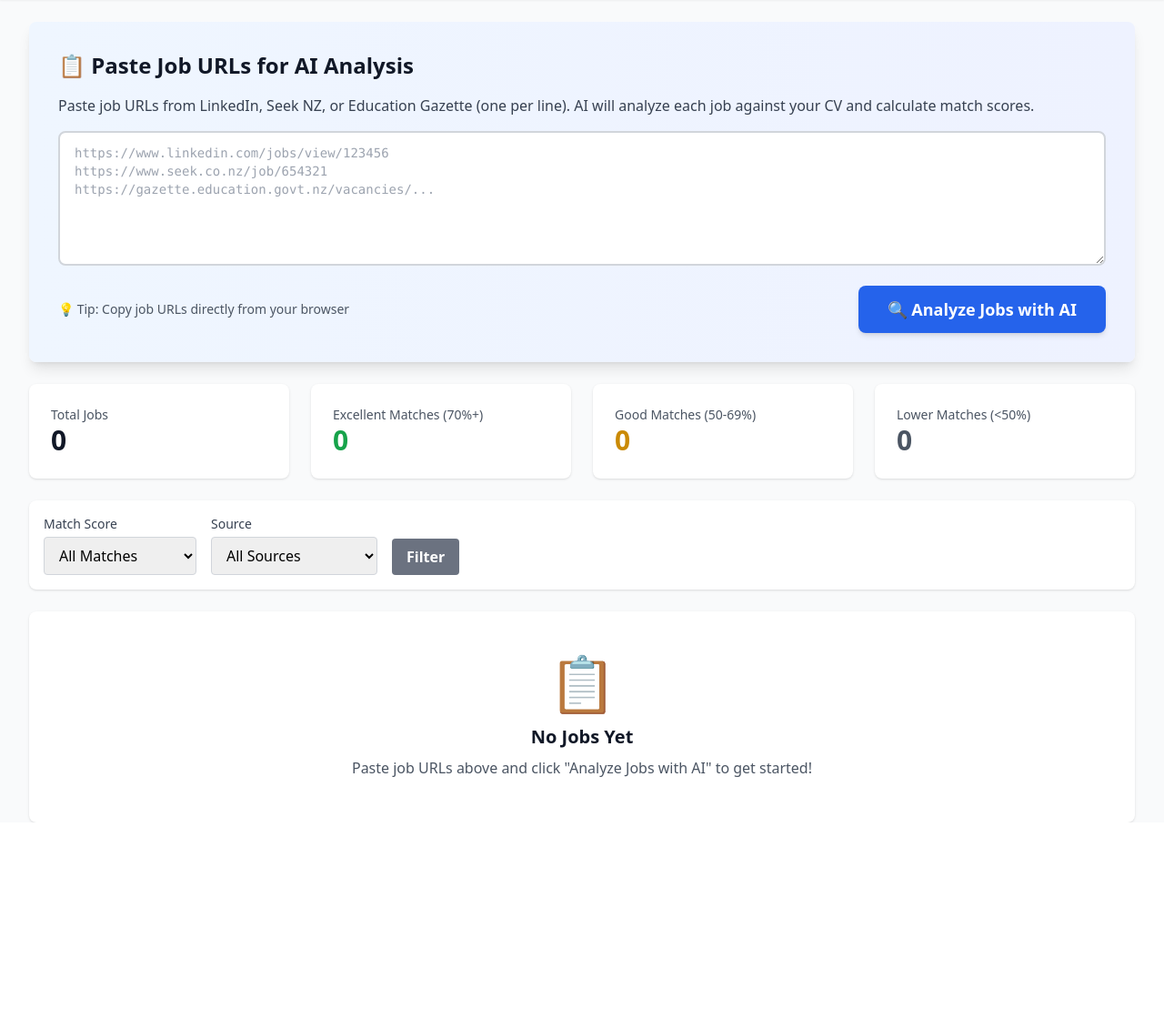
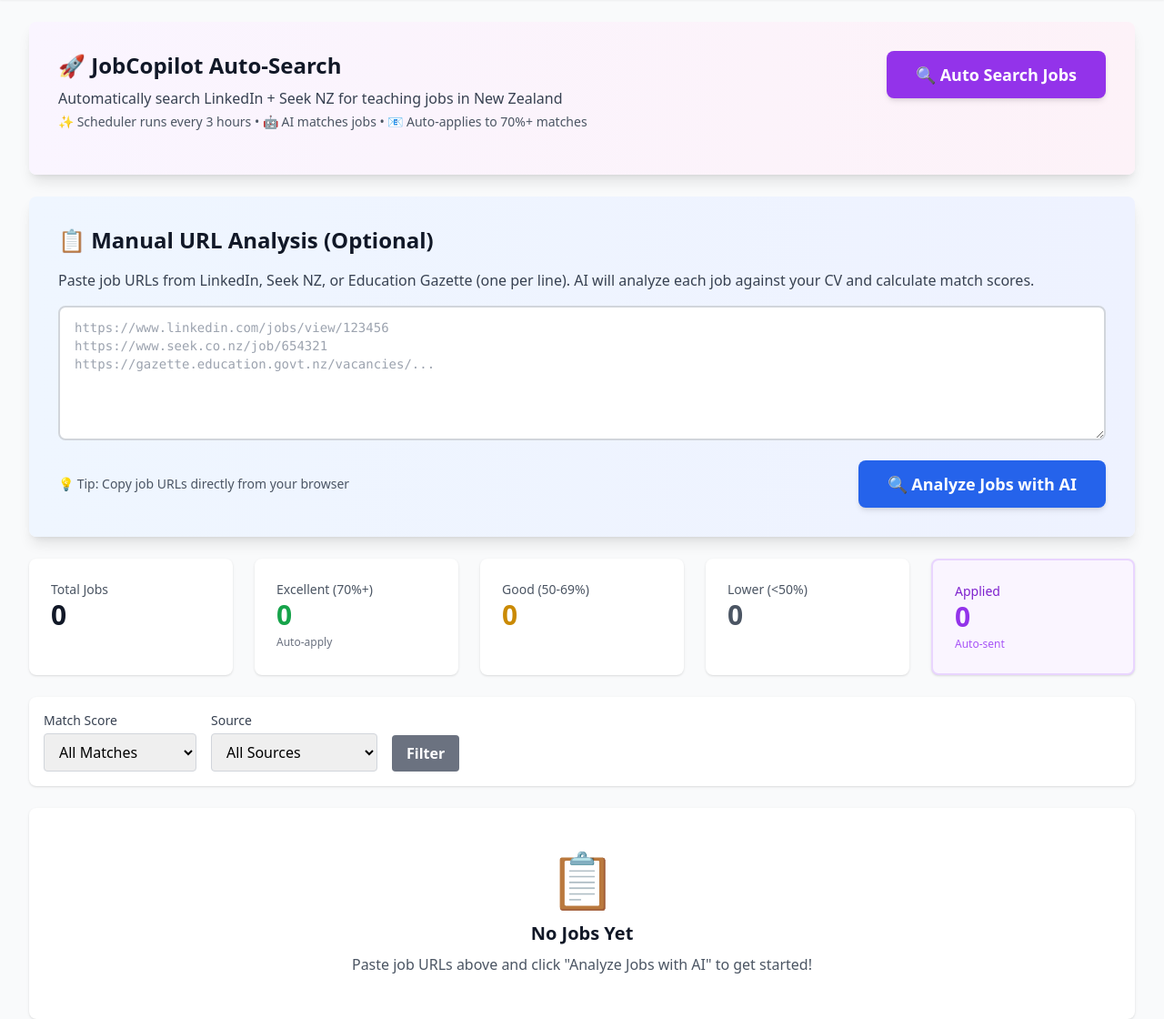
Before and after one commit to KellyNovaTalent/AutoApplyEngine-Henriette-Beeslaar, a Flask app: page / in a window 1280 px wide. Shown: the part 64-1184 px from the top of the page at 91% size. Before the commit the page ends 968 px from the top, so only its background shows below. Run offline with Flask 3, Linux system fonts and the light colour scheme; the visitor is signed in with stand-in values (Sample User, id 1); data that the repository does not hold is empty; parts of the project's set-up code (start-up, migrations or seed data) failed here and were passed over; some libraries are stand-ins or nearby versions.

Commit message:
Add automated job searching and matching for New Zealand teaching roles
Update index.html to introduce a new "JobCopilot Auto-Search" section with functionality for automated job searching, AI matching, and auto-applying. Also refactors the statistics display and updates text for clarity.

Replit-Commit-Author: Agent
Replit-Commit-Session-Id: 7b007f35-10f2-4fbf-baa4-43c733bd5a6d
Replit-Commit-Checkpoint-Type: intermediate_checkpoint
Replit-Commit-Event-Id: 3d188c84-f2b6-4dfb-bd17-e79579797c88
Replit-Commit-Screenshot-Url: https://storage.googleapis.com/screenshot-production-us-central1/0e5fc027-4c94-4e4a-9661-bcd9691f0aaa/7b007f35-10f2-4fbf-baa4-43c733bd5a6d/uJwASwP

```diff
--- a/templates/index.html
+++ b/templates/index.html
@@ -21,9 +21,36 @@
     </nav>
 
     <div class="max-w-7xl mx-auto px-4 sm:px-6 lg:px-8">
-        <!-- URL Paste Section -->
+        <!-- JobCopilot Auto Search Section -->
+        <div class="bg-gradient-to-r from-purple-50 to-pink-50 rounded-lg shadow-lg p-8 mb-6">
+            <div class="flex justify-between items-start mb-4">
+                <div>
+                    <h2 class="text-2xl font-bold text-gray-900 mb-2">🚀 JobCopilot Auto-Search</h2>
+                    <p class="text-gray-700">Automatically search LinkedIn + Seek NZ for teaching jobs in New Zealand</p>
+                    <p class="text-sm text-gray-600 mt-1">✨ Scheduler runs every 3 hours  •  🤖 AI matches jobs  •  📧 Auto-applies to 70%+ matches</p>
+                </div>
+                <button
+                    onclick="autoSearchJobs()"
+                    id="autoSearchBtn"
+                    class="bg-purple-600 hover:bg-purple-700 text-white font-bold py-3 px-8 rounded-lg inline-flex items-center text-lg shadow-md whitespace-nowrap"
+                >
+                    <span id="autoSearchText">🔍 Auto Search Jobs</span>
+                </button>
+            </div>
+
+            <div id="autoSearchProgress" class="hidden mt-4">
+                <div class="bg-white rounded-lg p-4 border-2 border-purple-200">
+                    <div class="flex items-center">
+                        <div class="animate-spin rounded-full h-6 w-6 border-b-2 border-purple-600 mr-3"></div>
+                        <span class="text-gray-700 font-medium" id="autoSearchProgressText">Searching for jobs...</span>
+                    </div>
+                </div>
+            </div>
+        </div>
+
+        <!-- Manual URL Paste Section (Optional) -->
         <div class="bg-gradient-to-r from-blue-50 to-indigo-50 rounded-lg shadow-lg p-8 mb-6">
-            <h2 class="text-2xl font-bold text-gray-900 mb-4">📋 Paste Job URLs for AI Analysis</h2>
+            <h2 class="text-2xl font-bold text-gray-900 mb-4">📋 Manual URL Analysis (Optional)</h2>
             <p class="text-gray-700 mb-4">Paste job URLs from LinkedIn, Seek NZ, or Education Gazette (one per line). AI will analyze each job against your CV and calculate match scores.</p>
 
             <form id="analyzeForm" onsubmit="analyzeJobs(event)">
@@ -59,22 +86,28 @@
         </div>
 
         <!-- Statistics -->
-        <div class="grid grid-cols-1 md:grid-cols-4 gap-6 mb-6">
+        <div class="grid grid-cols-1 md:grid-cols-5 gap-6 mb-6">
             <div class="bg-white rounded-lg shadow p-6">
                 <div class="text-sm text-gray-600">Total Jobs</div>
                 <div class="text-3xl font-bold text-gray-900">{{ stats.total_jobs }}</div>
             </div>
             <div class="bg-white rounded-lg shadow p-6">
-                <div class="text-sm text-gray-600">Excellent Matches (70%+)</div>
+                <div class="text-sm text-gray-600">Excellent (70%+)</div>
                 <div class="text-3xl font-bold text-green-600">{{ stats.high_matches }}</div>
+                <div class="text-xs text-gray-500 mt-1">Auto-apply</div>
             </div>
             <div class="bg-white rounded-lg shadow p-6">
-                <div class="text-sm text-gray-600">Good Matches (50-69%)</div>
+                <div class="text-sm text-gray-600">Good (50-69%)</div>
                 <div class="text-3xl font-bold text-yellow-600">{{ stats.medium_matches }}</div>
             </div>
             <div class="bg-white rounded-lg shadow p-6">
-                <div class="text-sm text-gray-600">Lower Matches (<50%)</div>
+                <div class="text-sm text-gray-600">Lower (<50%)</div>
                 <div class="text-3xl font-bold text-gray-600">{{ stats.low_matches }}</div>
+            </div>
+            <div class="bg-purple-50 rounded-lg shadow p-6 border-2 border-purple-200">
+                <div class="text-sm text-purple-700 font-medium">Applied</div>
+                <div class="text-3xl font-bold text-purple-600">{{ stats.get('applied', 0) }}</div>
+                <div class="text-xs text-purple-500 mt-1">Auto-sent</div>
             </div>
         </div>
 
@@ -234,6 +267,44 @@
 
             alert('Cover letter generation coming soon! This will use Claude AI to create a personalized cover letter based on your CV and the job description.');
         }
+
+        async function autoSearchJobs() {
+            const btn = document.getElementById('autoSearchBtn');
+            const btnText = document.getElementById('autoSearchText');
+            const progress = document.getElementById('autoSearchProgress');
+            const progressText = document.getElementById('autoSearchProgressText');
+
+            btn.disabled = true;
+            btnText.textContent = '⏳ Searching...';
+            progress.classList.remove('hidden');
+            progressText.textContent = 'Searching LinkedIn + Seek NZ for teaching jobs...';
+
+            try {
+                const response = await fetch('/auto_search_jobs', {
+                    method: 'POST',
+                    headers: {
+                        'Content-Type': 'application/json',
+                    }
+                });
+
+                const data = await response.json();
+
+                if (data.success) {
+                    progressText.textContent = `✅ Found ${data.jobs_found} new jobs! AI analyzing and auto-applying to 70%+ matches...`;
+                    setTimeout(() => window.location.reload(), 2000);
+                } else {
+                    alert('Error: ' + (data.error || 'Auto-search failed'));
+                    progress.classList.add('hidden');
+                    btn.disabled = false;
+                    btnText.textContent = '🔍 Auto Search Jobs';
+                }
+            } catch (error) {
+                alert('Error: ' + error.message);
+                progress.classList.add('hidden');
+                btn.disabled = false;
+                btnText.textContent = '🔍 Auto Search Jobs';
+            }
+        }
     </script>
 </body>
 </html>
```
Also changed, not shown: 1 other file.
